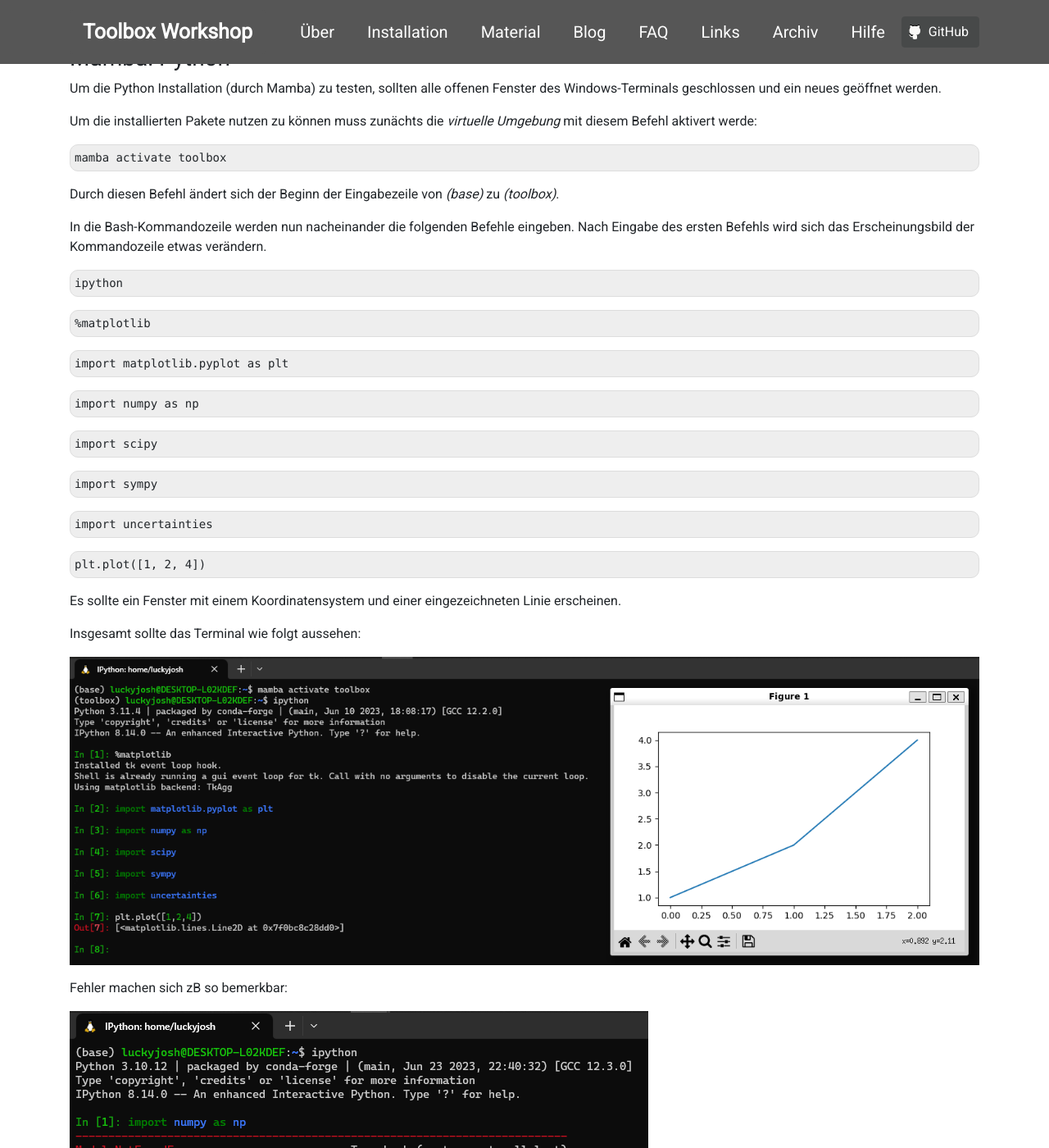
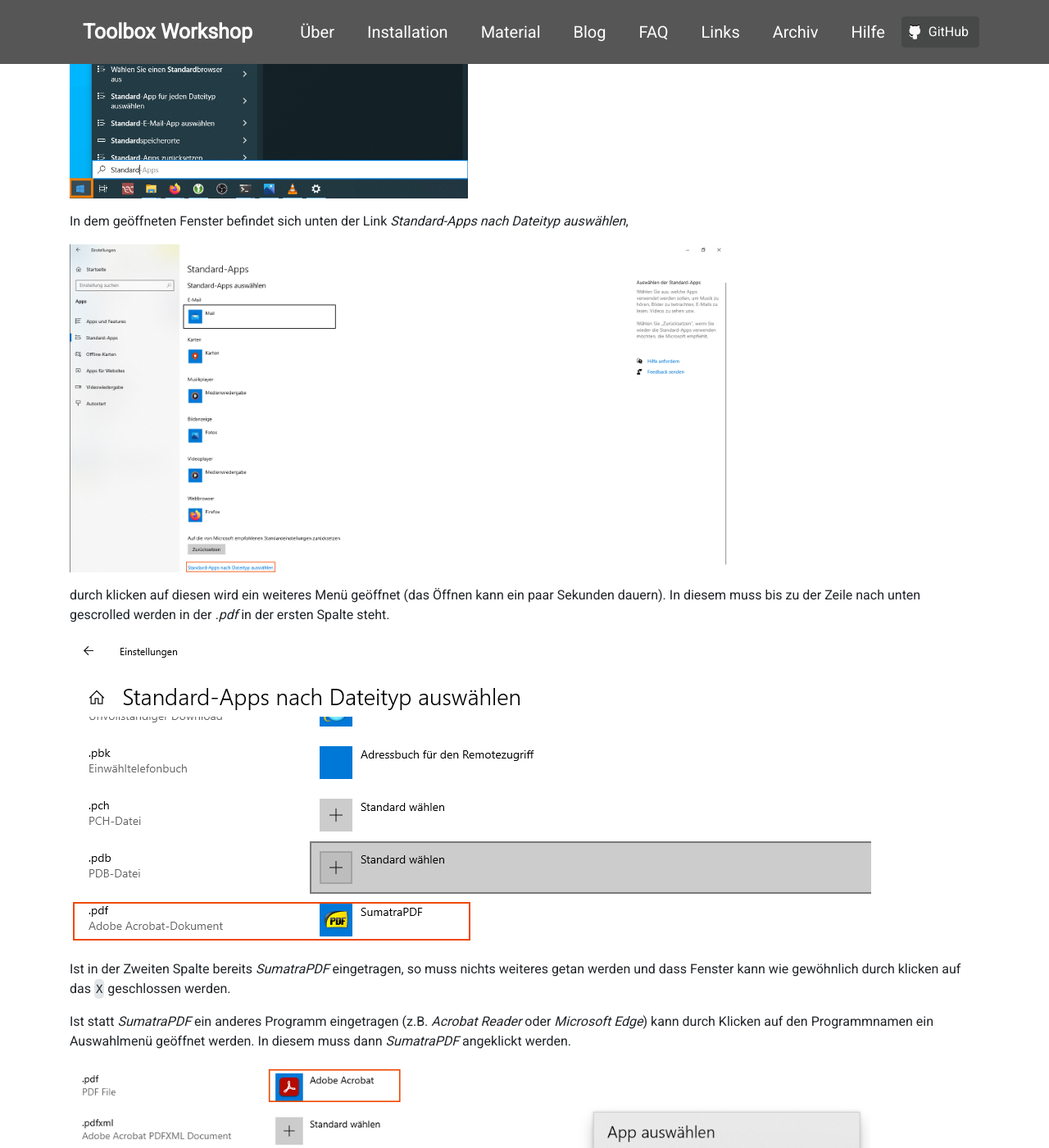
Before and after one commit to pep-dortmund/homepage-toolbox, a Jekyll site: the page built from install/windows.md, in a window 1280 px wide and 1400 px high, scrolled down 28290 px. Shown: the whole window at 82% size. Built offline with Jekyll 4.4.1, drawn with Linux system fonts in a browser that asks for light colours; nearby versions of some CDN libraries; some of the changed text lies outside the part shown.

Commit message:
add check for standard pdf app

```diff
--- a/install/windows.md
+++ b/install/windows.md
@@ -447,7 +447,6 @@
 __Jetzt noch die Python-Installation [updaten](#update) und anschließend [testen](#test)!__
 
 
-
 ### <a id="TeXLive"></a>TeXLive
 
 Im Terminal wird mit folgenden drei Befehlen das Installationsskript
@@ -579,6 +578,33 @@
 Das Fenster kann nach der Installation über das `X` geschlossen werden.
 
 <img alt="" src="/img/sumatra/sumatra-install-3.png" class="screenshot" />
+
+Zuletzt muss Sumatra PDF noch als Standard PDF-Betrachter eingestellet werden.
+Dafür kann im Startmenü nach `Standard` gesucht werden. Anschließend muss dann
+_Standard-Apps_ geöffnet werden.
+
+<img alt="" src="/img/sumatra/sumatra-standard-app-1.png" class="screenshot" />
+
+In dem geöffneten Fenster befindet sich unten der Link _Standard-Apps nach Dateityp auswählen_,
+
+<img alt="" src="/img/sumatra/sumatra-standard-app-2.png" class="screenshot" />
+
+durch klicken auf diesen wird ein weiteres Menü geöffnet (das Öffnen kann ein paar Sekunden dauern).
+In diesem muss bis zu der Zeile nach unten gescrolled werden in der _.pdf_ in der ersten Spalte steht.
+
+<img alt="" src="/img/sumatra/sumatra-standard-app-3.png" class="screenshot" />
+
+Ist in der Zweiten Spalte bereits _SumatraPDF_ eingetragen, so muss nichts weiteres getan werden und
+dass Fenster kann wie gewöhnlich durch klicken auf das `X` geschlossen werden.
+
+Ist statt _SumatraPDF_ ein anderes Programm eingetragen (z.B. _Acrobat Reader_ oder _Microsoft Edge_)
+kann durch Klicken auf den Programmnamen ein Auswahlmenü geöffnet werden. In diesem muss dann
+_SumatraPDF_ angeklickt werden.
+
+<img alt="" src="/img/sumatra/sumatra-standard-app-4.png" class="screenshot" />
+
+
+
 
 
 #### <a id="evince"></a>Evince
```
Also changed, not shown: img/sumatra/sumatra-standard-app-1.png (added), img/sumatra/sumatra-standard-app-2.png (added), img/sumatra/sumatra-standard-app-3.png (added), img/sumatra/sumatra-standard-app-4.png (added).
